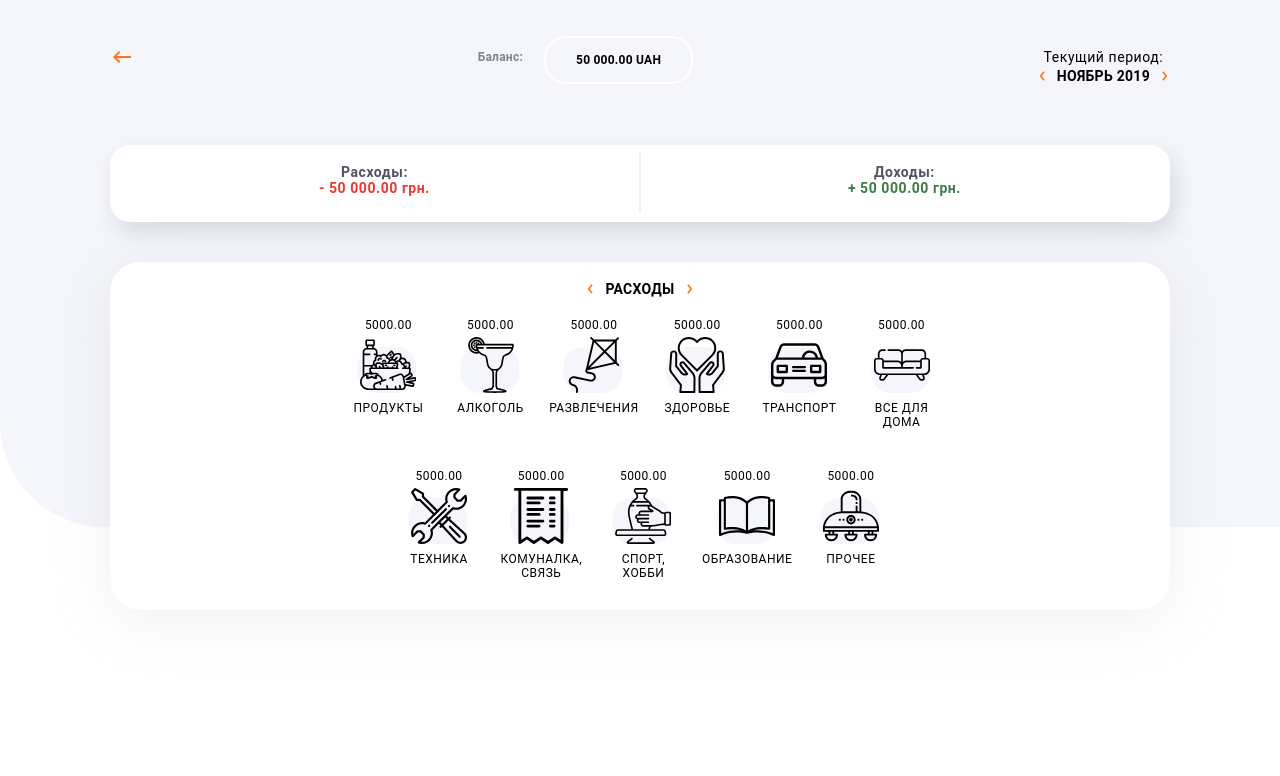
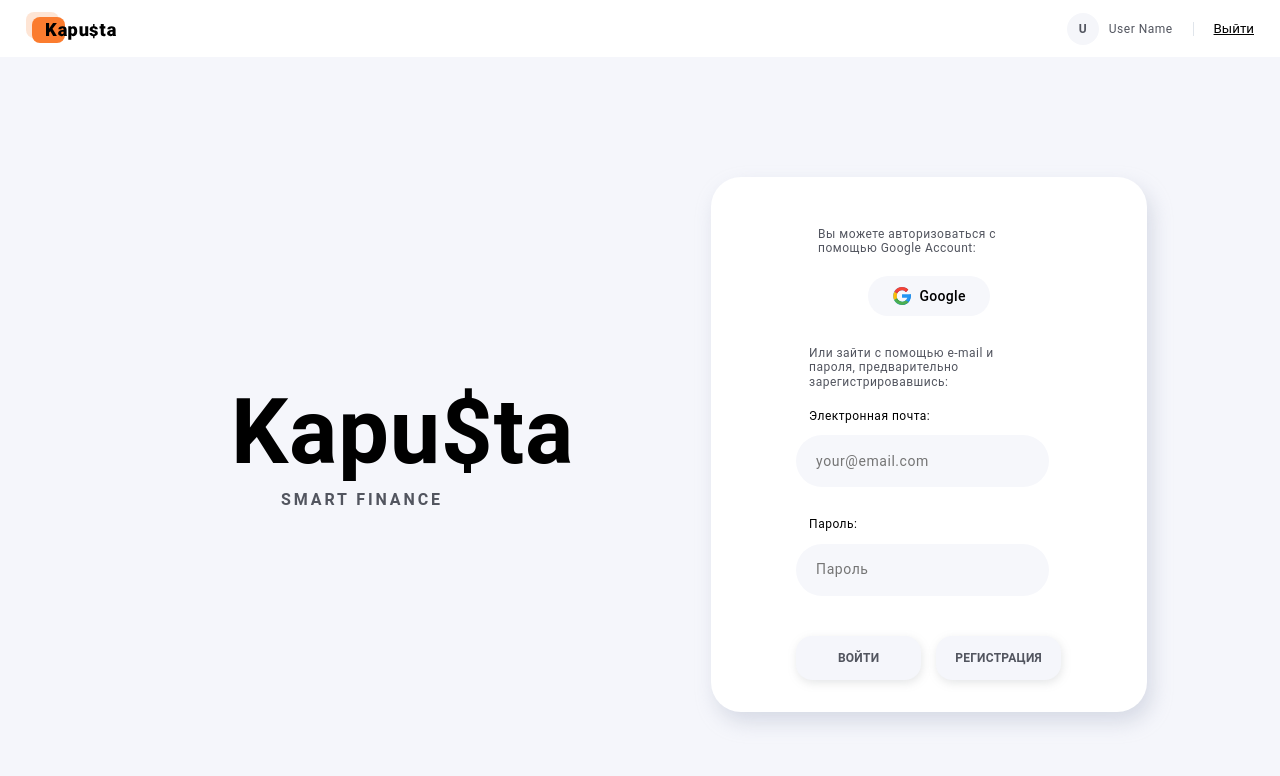
Before and after one commit to Spelui/smart-finance-team-work, a React (Create React App) app: page / in a window 1280 px wide. Shown: the top 776 px of the page. Built offline with nearby package versions, Linux system fonts and the light colour scheme.

Commit message:
completed auth-page markup

```diff
--- a/src/App.js
+++ b/src/App.js
@@ -1,9 +1,13 @@
+import { Header } from "./component/Header/Header.jsx";
+import { AuthPage } from "./pages/AuthPage/AuthPage.jsx";
 import ReportPage from "./pages/ReportPage/ReportPage";
 
 const App = () => {
   return (
     <div>
-      <ReportPage />
+      <Header />
+      <AuthPage />
+      {/* <ReportPage /> */}
     </div>
   );
 };
--- /dev/null
+++ b/src/pages/AuthPage/AuthPage.jsx
@@ -0,0 +1,54 @@
+import React from 'react'
+import s from './AuthPage.module.scss'
+import sprite from '../../images/sprite.svg'
+
+export const AuthPage = () => {
+    return (
+        <section className={s.authSection}>
+            <div class="container">
+                <div className={s.authSectionWrapper}>
+                    <div className={s.heroTitleWrapper}>
+                    {/* <svg width='183px' height='46px' className={s.heroTitle}>
+                        <use  href={`${sprite}#mobile-title`}></use>
+                    </svg> */}
+                    {/* <picture>
+                        <source srcSet={`${sprite}#desktop-title`} media="(min-width: 1280px)" />
+
+                        <source srcSet={`${sprite}#tablet-title`} media="(min-width: 768px)" />
+
+                        <source srcSet={`${sprite}#mobile-title`} media="(min-width: 320px)" />
+
+                        <img src={`${sprite}#mobile-title`}>
+                    </picture> */}
+                    <h1 className={s.heroTitle}>Kapu$ta</h1>
+                    <p className={s.heroText}>Smart Finance</p>
+                </div>
+                <div className={s.authBox}>
+                    <p className={s.googleAuthText}>Вы можете авторизоваться с помощью Google Account:</p>
+                    <button type='button' className={s.googleBtn}>
+                       <svg width='18px' height='18px' className={s.googleIcon}>
+                            <use  href={`${sprite}#google-logo`}></use>
+                        </svg>
+                        <p className={s.googleText} >Google</p>
+                    </button>
+                    <p className={s.authText}>Или зайти с помощью e-mail и пароля, предварительно зарегистрировавшись:</p>
+                    <form className={s.authForm}>
+                        <label htmlFor="user-email" className={s.authLabel}>
+                            Электронная почта:
+                        </label>
+                        <input id="user-email" type="text" className={s.authInput} placeholder='your@email.com' />
+                        <label htmlFor="user-password" className={s.authLabel}>
+                            Пароль:
+                        </label>
+                        <input id="user-password" type="password" className={s.authInput} placeholder='Пароль'/>
+                        <div className={s.btnWrapper}>
+                            <button className={s.btn}>Войти</button>
+                            <button className={s.btn}>Регистрация</button>
+                        </div>
+                    </form>
+                </div>
+                </div>
+            </div>
+        </section>
+    )
+}
--- /dev/null
+++ b/src/pages/AuthPage/AuthPage.module.scss
@@ -0,0 +1,246 @@
+.authSectionWrapper {
+  @media screen and (min-width: 1280px) {
+    display: flex;
+  }
+}
+
+.authSection {
+  padding: 76px 0;
+  background: #f5f6fb;
+
+  @media screen and (min-width: 768px) {
+    padding: 90px 0 190px 0;
+  }
+
+  @media screen and (min-width: 1280px) {
+    padding: 120px 0 150px 0;
+  }
+
+  //   @media screen and (min-width: 320px) and (max-width: 767) {
+  //     background-image: url(../../images/sprite.svg#cabbage);
+  //   }
+}
+
+.heroTitleWrapper {
+  margin-bottom: 50px;
+  margin-left: 25px;
+
+  @media screen and (min-width: 768px) {
+    margin-left: 145px;
+  }
+
+  @media screen and (min-width: 1280px) {
+    margin: auto 137px auto 205px;
+  }
+}
+
+.heroTitle {
+  font-size: 64px;
+  font-weight: 700;
+  line-height: calc(19 / 16);
+  letter-spacing: 0.01em;
+
+  @media screen and (min-width: 768px) {
+    font-size: 80px;
+  }
+
+  @media screen and (min-width: 1280px) {
+    font-size: 90px;
+  }
+}
+
+.heroText {
+  margin-top: 4px;
+  margin-left: 7px;
+
+  font-weight: 700;
+  font-size: 13px;
+  line-height: calc(15 / 13);
+  letter-spacing: 0.15em;
+  text-transform: uppercase;
+
+  color: #52555f;
+
+  @media screen and (min-width: 768px) {
+    margin-left: 50px;
+    font-size: 16px;
+    line-height: calc(19 / 16);
+    letter-spacing: 0.18em;
+  }
+}
+
+.authBox {
+  margin: 0 auto;
+  padding: 40px 9px;
+  width: 282px;
+  height: 525px;
+
+  background: #ffffff;
+
+  box-shadow: 5px 10px 20px rgba(170, 178, 197, 0.4);
+  border-radius: 30px;
+
+  @media screen and (min-width: 768px) {
+    width: 436px;
+    height: 535px;
+
+    padding: 50px 85px;
+  }
+
+  @media screen and (min-width: 1280px) {
+    margin: 0;
+  }
+}
+
+.googleAuthText {
+  margin: 0 auto 24px auto;
+  width: 200px;
+
+  font-size: 10px;
+  line-height: calc(12 / 10);
+  text-align: center;
+  letter-spacing: 0.04em;
+
+  color: #52555f;
+
+  @media screen and (min-width: 768px) {
+    margin-bottom: 20px;
+    width: 222px;
+
+    text-align: start;
+    font-size: 12px;
+    letter-spacing: 0.04em;
+  }
+}
+
+.googleBtn {
+  margin: 0 auto 30px auto;
+  display: flex;
+  align-items: center;
+  justify-content: center;
+
+  width: 122px;
+  height: 40px;
+
+  background: #f6f7fb;
+  border-radius: 26px;
+
+  transition: background 250ms linear, box-shadow 250ms linear;
+
+  &:hover,
+  &:focus {
+    background: #fcfdff;
+    box-shadow: 1px 1px 5px rgba(170, 178, 197, 0.4);
+    transition: background 250ms linear, box-shadow 250ms linear;
+  }
+}
+
+.googleIcon {
+  margin-right: 9px;
+}
+
+.googleText {
+  font-weight: 500;
+  font-size: 14px;
+  line-height: calc(16 / 14);
+  letter-spacing: 0.02em;
+
+  color: #000000;
+}
+
+.authText {
+  width: 220px;
+  margin-left: 13px;
+  margin-bottom: 24px;
+
+  font-size: 10px;
+  line-height: calc(12 / 10);
+  letter-spacing: 0.04em;
+  text-align: start;
+
+  color: #52555f;
+
+  @media screen and (min-width: 768px) {
+    margin-bottom: 20px;
+
+    font-size: 12px;
+    letter-spacing: 0.04em;
+  }
+}
+
+.authForm {
+  margin: 0 auto;
+}
+
+.authLabel {
+  display: block;
+  margin-left: 13px;
+  font-size: 10px;
+  line-height: calc(12 / 10);
+
+  letter-spacing: 0.04em;
+
+  color: #000000;
+
+  @media screen and (min-width: 768px) {
+    font-size: 12px;
+    letter-spacing: 0.04em;
+  }
+}
+
+.authInput {
+  margin-bottom: 30px;
+  margin-top: 12px;
+  padding: 17px 20px;
+  width: 253px;
+  height: 52px;
+
+  background: #f6f7fb;
+  border-radius: 30px;
+
+  &::placeholder {
+    font-size: 14px;
+    line-height: calc(16 / 14);
+    letter-spacing: 0.04em;
+  }
+}
+
+.btnWrapper {
+  display: flex;
+}
+
+.btn {
+  margin-top: 10px;
+  display: inline-block;
+  width: 125px;
+  height: 44px;
+
+  background: #f5f6fb;
+  border-radius: 16px;
+
+  font-weight: bold;
+  font-size: 12px;
+  line-height: calc(14 / 12);
+  text-align: center;
+  letter-spacing: 0.02em;
+  text-transform: uppercase;
+
+  color: #52555f;
+
+  filter: drop-shadow(1px 3px 5px rgba(82, 85, 95, 0.15));
+
+  transition: background 250ms linear, color 250ms linear, filter 250ms linear;
+
+  &:hover,
+  &:focus {
+    background: #ff751d;
+    color: white;
+    filter: drop-shadow(1px 3px 5px rgba(255, 107, 8, 0.35));
+
+    transition: background 250ms linear, color 250ms linear, filter 250ms linear;
+  }
+
+  &:first-child {
+    margin-right: 15px;
+  }
+}
```
Also changed, not shown: src/component/Hero/Hero.jsx (deleted), src/images/sprite.svg.
